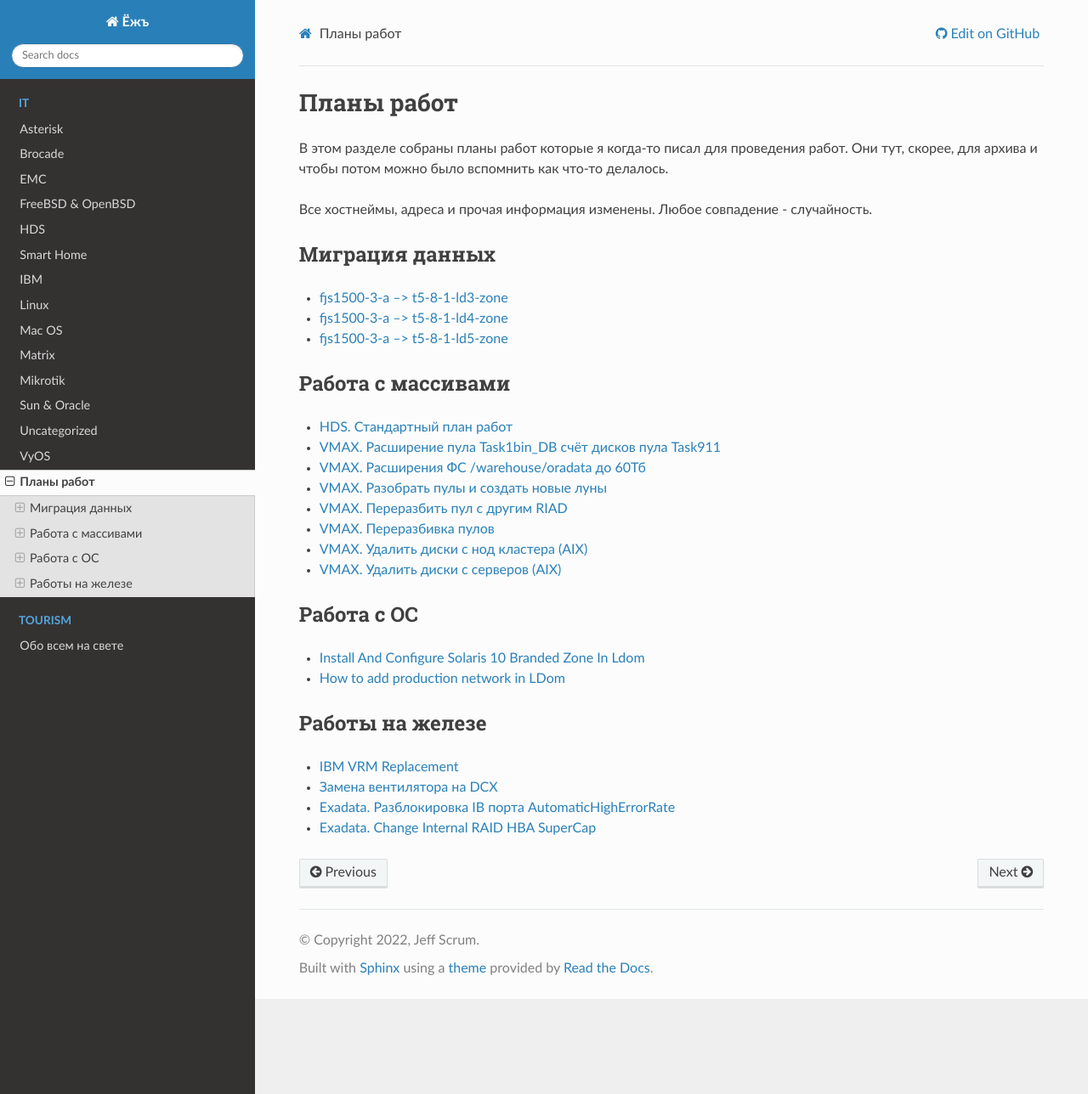
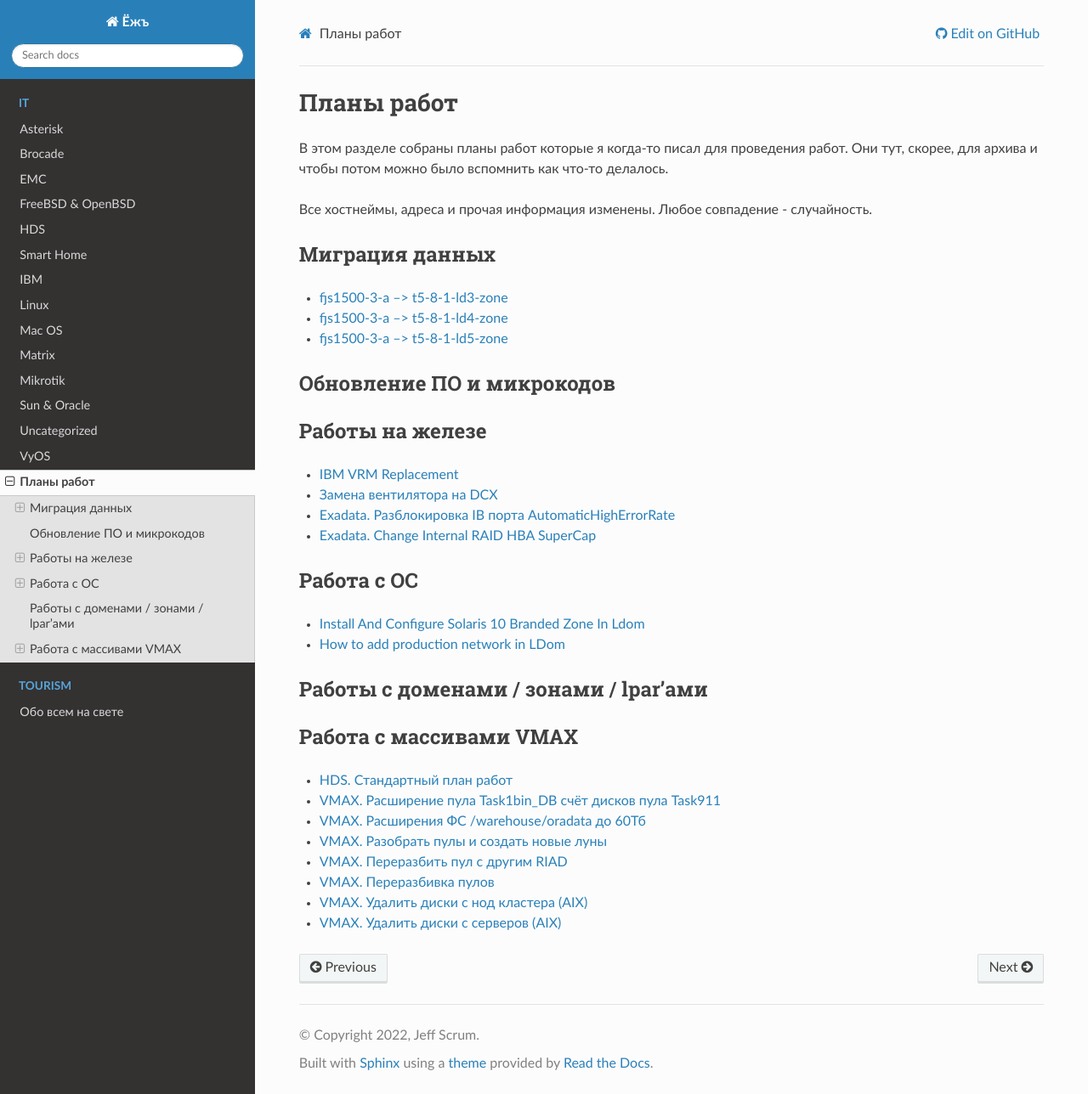
Before and after one commit to jeffscrum/jeffscrum.github.io, a Sphinx documentation site: the page built from source/tasks/index.rst, in a window 1280 px wide and 1288 px high. Shown: the whole window at 85% size. Built offline with Sphinx 7.4.7 and the Read the Docs theme 2.0.0, drawn with Linux system fonts in a browser that asks for light colours; some of the changed lines change nothing that is shown.

Commit message:
Update index.rst

```diff
--- a/source/tasks/index.rst
+++ b/source/tasks/index.rst
@@ -18,8 +18,39 @@
    fjs1500-3-a-t5-8-1-ld5-zone
 
 
-Работа с массивами
-------------------
+Обновление ПО и микрокодов
+--------------------------
+
+
+Работы на железе
+----------------
+
+.. toctree::
+   :maxdepth: 1
+
+   ibm-vrm-replacement
+   brocade-dcx-fan-replace
+   exadata-ib-AutomaticHighErrorRate
+   exadata-change_supercap
+
+
+Работа с ОС
+-----------
+
+.. toctree::
+   :maxdepth: 1
+
+   solaris-branded-zone-ldom
+   solaris-add-prod-network
+
+
+Работы с доменами / зонами / lpar'ами
+-------------------------------------
+
+
+
+Работа с массивами VMAX
+-----------------------
 
 .. toctree::
    :maxdepth: 1
@@ -32,25 +63,3 @@
    TASK03354440
    TASK03562213
    TASK03563742
-
-
-Работа с ОС
------------
-
-.. toctree::
-   :maxdepth: 1
-
-   solaris-branded-zone-ldom
-   solaris-add-prod-network
-
-
-Работы на железе
-----------------
-
-.. toctree::
-   :maxdepth: 1
-
-   ibm-vrm-replacement
-   brocade-dcx-fan-replace
-   exadata-ib-AutomaticHighErrorRate
-   exadata-change_supercap
```
